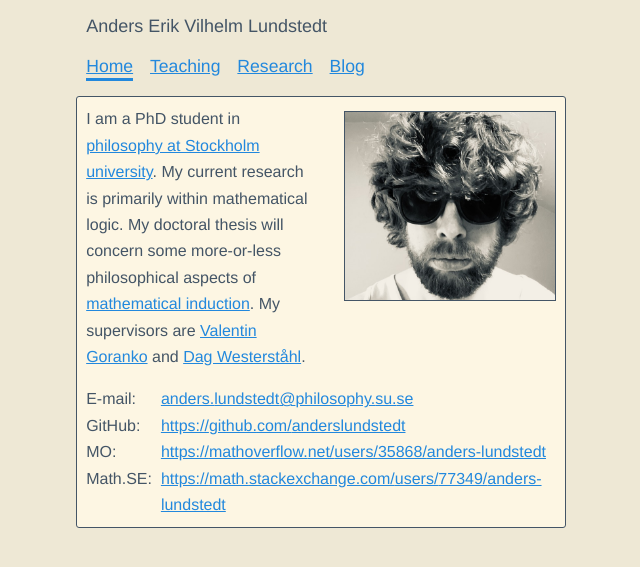
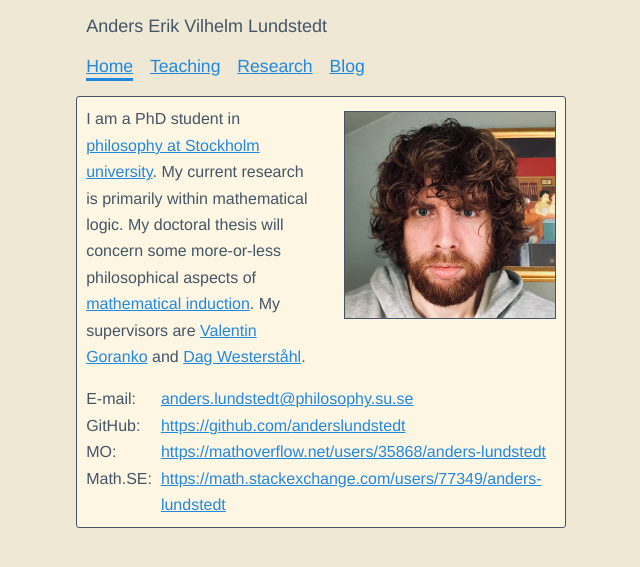
Before and after one commit to anderslundstedt/anderslundstedt.github.io, a Jekyll site: the page built from index.html, in a window 1280 px wide. Shown: the top 567 px of the page, without its empty margins (319-959 px from the left). Built offline with Jekyll 4.4.1, drawn with Linux system fonts in a browser that asks for light colours.

Commit message:
update “profile picture”

```diff
--- a/index.html
+++ b/index.html
@@ -3,7 +3,7 @@ layout: default
 ---
 
 <div>
-  <img class="me" alt="me in shades and beard, in black-and-white" src="/me.jpg" width="320" height="286">
+  <img class="me" alt="me" src="/me.jpg" width="320" height="291">
   <p class="me">
   I am a PhD student in
   <a href="https://www.su.se/department-of-philosophy/">philosophy at Stockholm university</a>.
```
Also changed, not shown: me.jpg, me.old.jpg (added).
